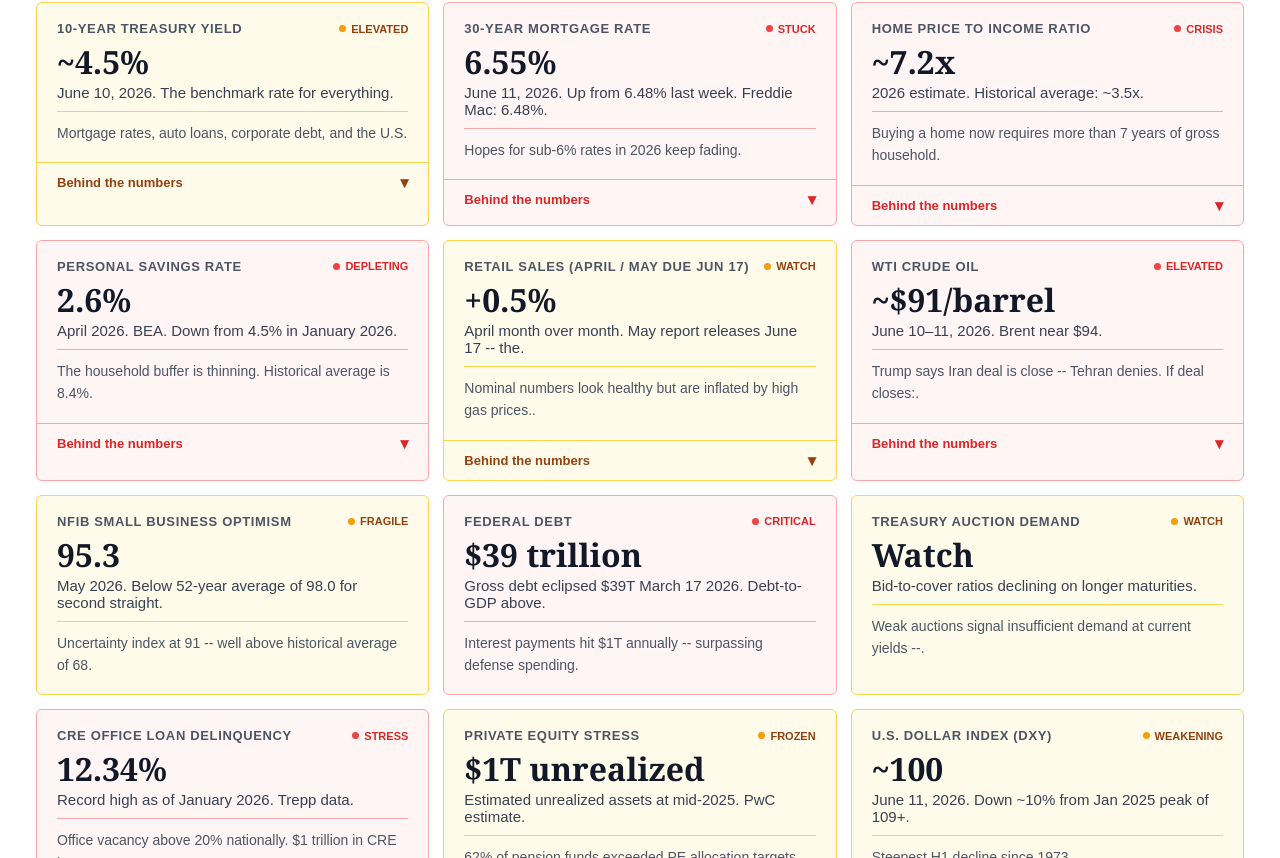
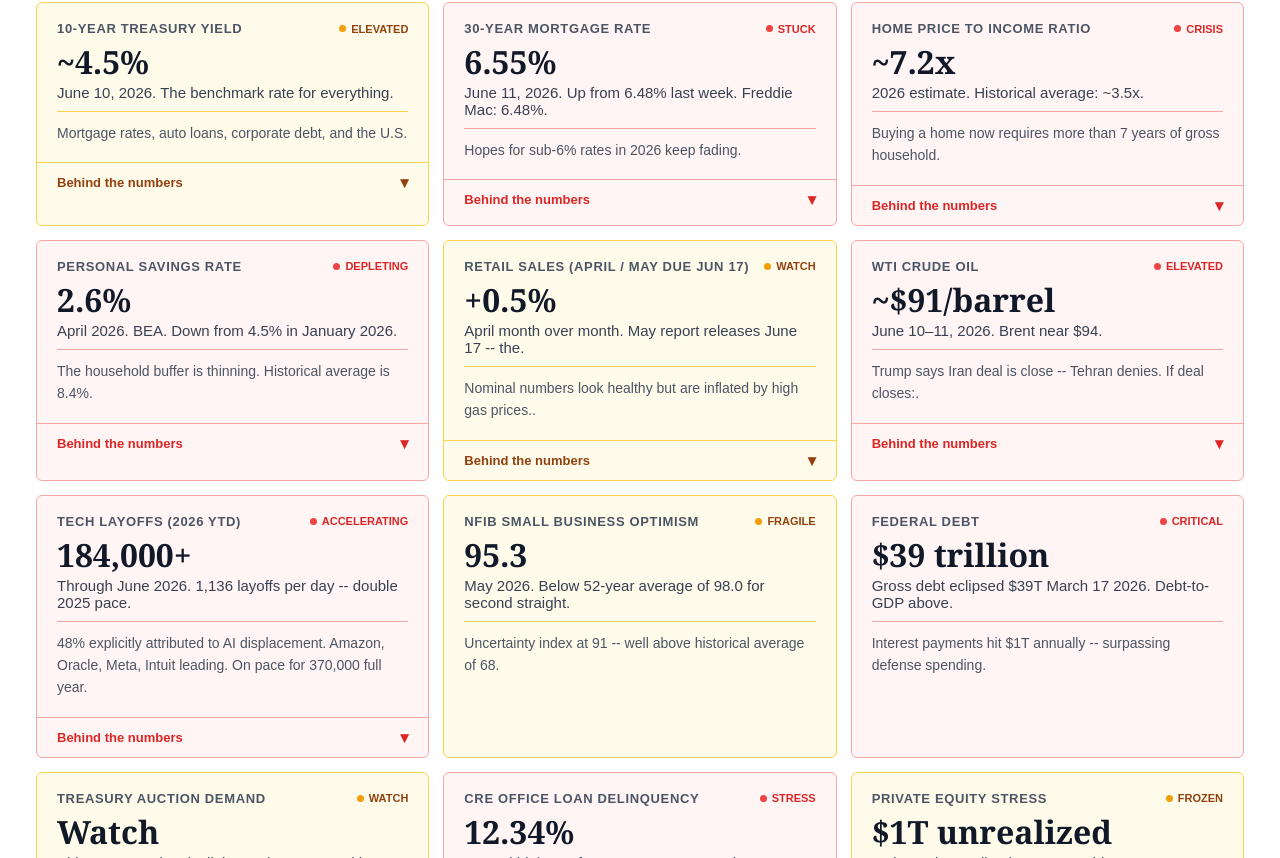
Before and after one commit to pamtulip/aware-trade-tools, a React (Vite) app: page /monitor in a window 1280 px wide. Shown: the part 1942-2800 px from the top of the page. Built offline with nearby package versions, Linux system fonts and the light colour scheme.

Commit message:
Update MacroMonitor.jsx

```diff
--- a/src/pages/MacroMonitor.jsx
+++ b/src/pages/MacroMonitor.jsx
@@ -414,6 +414,23 @@ const data = {
         { stat: "EIA peak forecast", value: "$115/barrel Q2 2026", context: "The Energy Information Administration forecast Brent." },
         { stat: "Strait of Hormuz status", value: "Near-total closure", context: "The Strait carries roughly 20% of global oil supply." },
         { stat: "Impact on every other price", value: "Diesel, fertilizer, transportation", context: "Oil does not just affect gas prices. Diesel moves freight." },
+      ],
+    },
+    {
+      id: "tech-layoffs",
+      label: "Tech Layoffs (2026 YTD)",
+      value: "184,000+",
+      sub: "Through June 2026. 1,136 layoffs per day -- double 2025 pace.",
+      note: "48% explicitly attributed to AI displacement. Amazon, Oracle, Meta, Intuit leading. On pace for 370,000 full year.",
+      signal: "red",
+      signalLabel: "ACCELERATING",
+      category: "labor",
+      behind: [
+        { stat: "2026 vs 2025 pace", value: "1,136/day vs 564/day", context: "The 2026 pace is double 2025. 33% increase over same period last year. On pace to approach the 2023 post-pandemic record of 430,000." },
+        { stat: "AI attribution rate", value: "48% of Q1 cuts", context: "Nearly half of Q1 2026 tech layoffs explicitly attributed to AI by the companies themselves. Up from under 8% in 2025. The euphemism is gone." },
+        { stat: "Largest cuts", value: "Amazon 30K, Oracle 30K, Meta 8K", context: "All announced record AI capital expenditure the same quarter they cut headcount. Combined hyperscaler AI capex: $700 billion in 2026." },
+        { stat: "Young engineer impact", value: "Software dev employment under 26 down 20% since 2024", context: "Stanford HAI data. AI is not just displacing entry-level workers -- it is closing the entry point entirely." },
+        { stat: "The Aware Trade thesis connection", value: "Workers built the tool that eliminated their leverage", context: "Project Maven 2018 to 2026: the same workers who built AI infrastructure are being displaced by it. Upper-K job losses compress the spending assumptions the consumer thesis relies on." },
       ],
     },
     {
```
